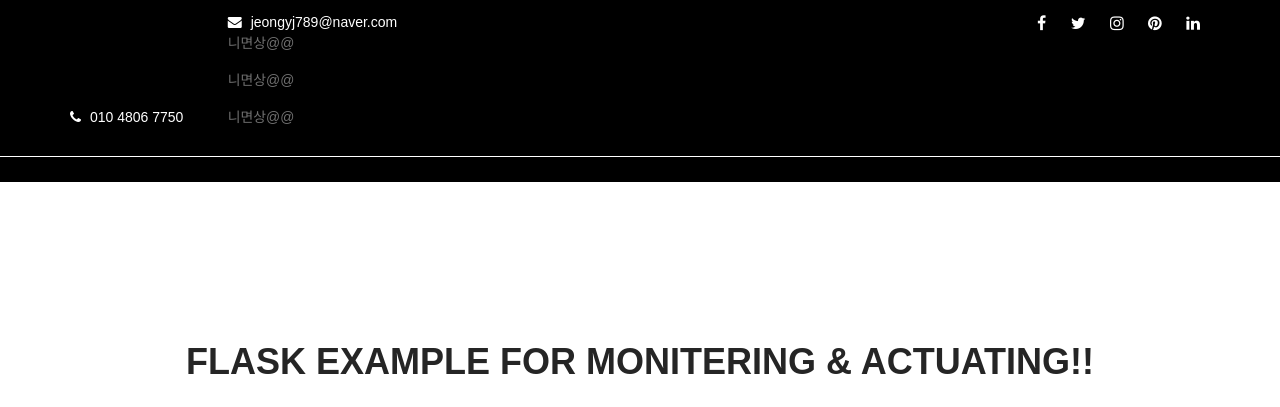
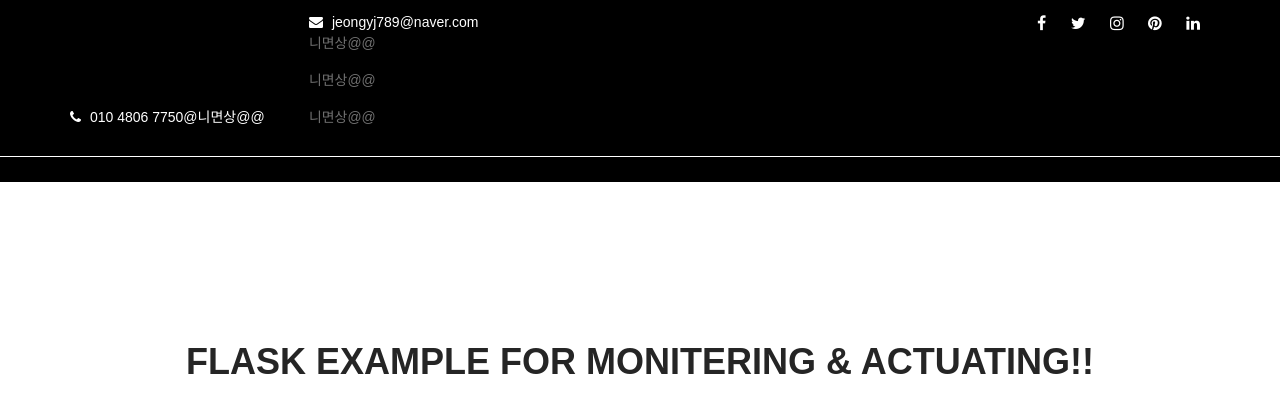
Before and after one commit to jeongyj789/lecture, a Flask app: page / in a window 1280 px wide. Shown: the top 407 px of the page. Run offline with Flask 2, Linux system fonts and the light colour scheme; data that the repository does not hold is empty; some libraries are stand-ins or nearby versions.

Commit message:
index2.html edited online with Bitbucket

```diff
--- a/Desktop/myweb/iotsite/templates/index2.html
+++ b/Desktop/myweb/iotsite/templates/index2.html
@@ -33,7 +33,7 @@
                     <div class="col-lg-6 header-top-left">
                         <div class="top-info">
                             <i class="fa fa-phone"></i>
-                            010 4806 7750
+                            010 4806 7750@니면상@@
                         </div>
                         <div class="top-info">
                             <i class="fa fa-envelope"></i>
```
